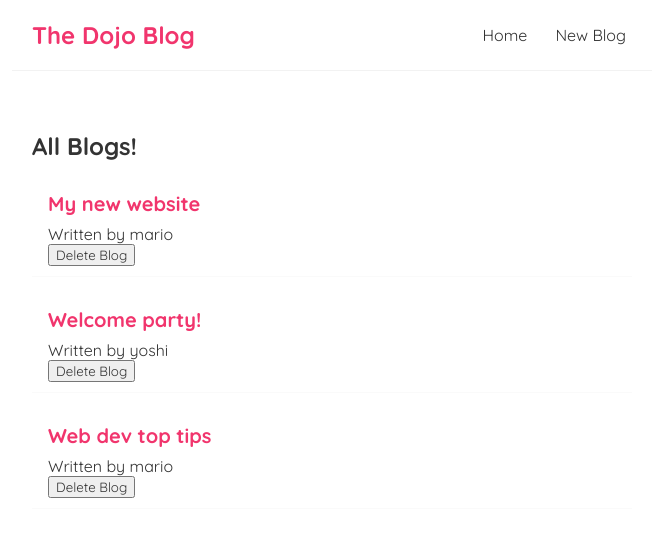
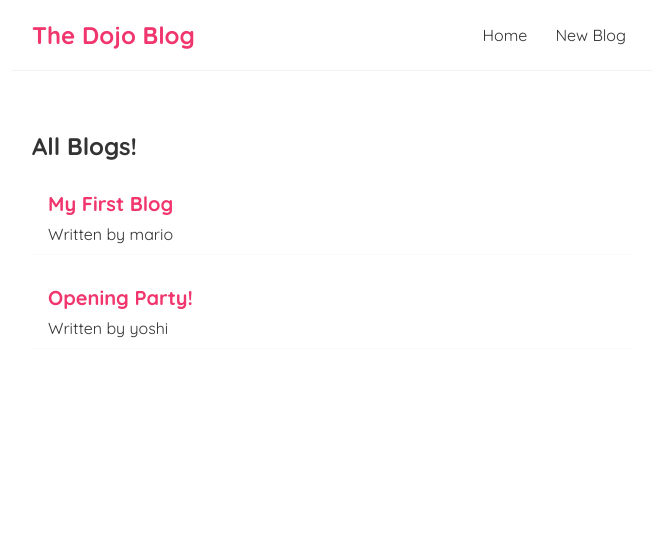
Before and after one commit to DragonDev07/LearnReactJs, a React (Create React App) app: page / in a window 1280 px wide. Shown: the top 536 px of the page, without its empty margins (308-964 px from the left). Built offline with nearby package versions, Linux system fonts and the light colour scheme; data requests are answered from the project's data file.

Commit message:
Lesson 17 complete

```diff
--- a/src/BlogList.js
+++ b/src/BlogList.js
@@ -1,4 +1,4 @@
-const BlogList = ({blogs, title, handleDelete}) => {
+const BlogList = ({blogs, title}) => {
     return (
         <div className="blog-list">
             <h2>{title}</h2>
@@ -6,7 +6,6 @@
                 <div className="blog-preview" key={blog.id} >
                     <h2>{ blog.title }</h2>
                     <p>Written by { blog.author }</p>
-                    <button onClick={() => handleDelete(blog.id)}>Delete Blog</button>
                 </div>
             ))}
         </div>
--- a/src/Home.js
+++ b/src/Home.js
@@ -2,24 +2,21 @@
 import BlogList from "./BlogList";
 
 const Home = () => {
-  const [blogs, setBlogs] = useState([
-    { title: 'My new website', body: 'lorem ipsum...', author: 'mario', id: 1 },
-    { title: 'Welcome party!', body: 'lorem ipsum...', author: 'yoshi', id: 2 },
-    { title: 'Web dev top tips', body: 'lorem ipsum...', author: 'mario', id: 3 }
-  ])
-
-  const handleDelete = (id) => {
-      const newBlogs = blogs.filter((blog) => blog.id !== id)
-      setBlogs(newBlogs);
-  }
+  const [blogs, setBlogs] = useState(null)
 
   useEffect(() => {
-      console.log('use effect ran');
+      fetch('http://localhost:8000/blogs')
+        .then(res => {
+            return res.json();
+        })
+        .then(data => {
+            setBlogs(data);
+        })
   }, []);
 
   return (
     <div className="home">
-        <BlogList blogs={blogs} title="All Blogs!" handleDelete={handleDelete}/>
+        {blogs && <BlogList blogs={blogs} title="All Blogs!"/>}
     </div>
   );
 }
```
